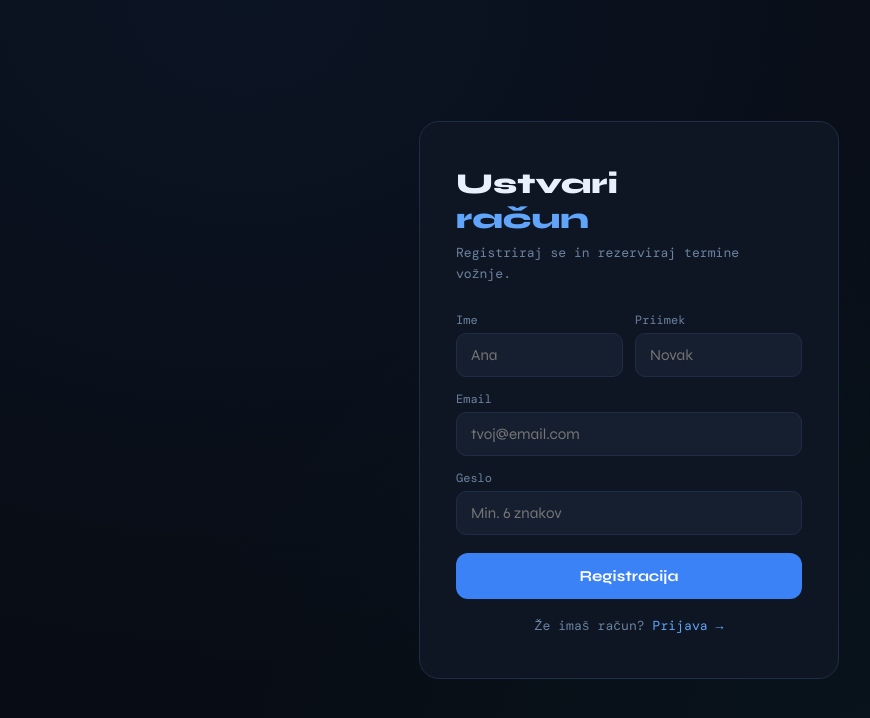
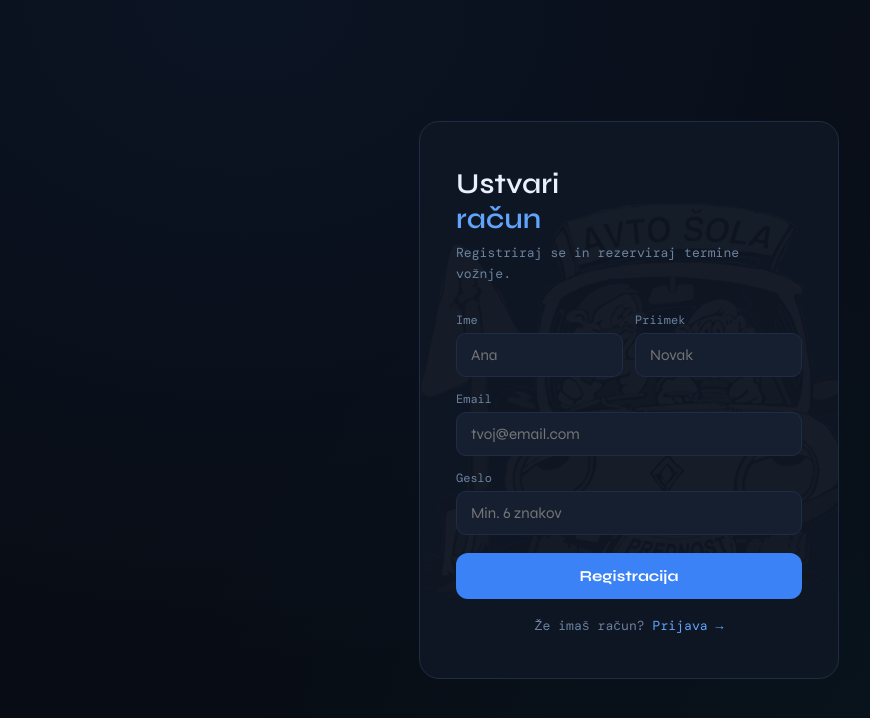
Before and after one commit to kristjan-prednost/prednost-app, a React (Vite) app: page / in a window 1280 px wide. Both pictures are taken after a click on the link "Registracija →". Shown: the top 718 px of the page, without its empty margins (11-881 px from the left). Built offline with nearby package versions, Linux system fonts and the light colour scheme.

Commit message:
fix: register font in logotip

```diff
--- a/src/pages/Register.jsx
+++ b/src/pages/Register.jsx
@@ -65,8 +65,20 @@ export default function Register({ onSwitch, showToast }) {
 
   return (
     <div className="auth-wrap">
-      <div className="auth-box">
-        <h1>Ustvari<br /><span>račun</span></h1>
+      <div className="auth-box" style={{ position: 'relative', overflow: 'hidden' }}>
+        <img src="/logo.png" style={{
+          position: 'absolute',
+          width: '110%',
+          top: '50%',
+          left: '50%',
+          transform: 'translate(-50%, -50%)',
+          opacity: 0.04,
+          filter: 'hue-rotate(200deg) brightness(0.8) saturate(3)',
+          pointerEvents: 'none',
+          zIndex: 0
+        }} />
+        <div style={{ position: 'relative', zIndex: 1 }}>
+          <h1 style={{ fontWeight: 600 }}>Ustvari<br /><span>račun</span></h1>
           <p>Registriraj se in rezerviraj termine vožnje.</p>
           <form onSubmit={register}>
             <div className="field-row">
@@ -94,5 +106,6 @@ export default function Register({ onSwitch, showToast }) {
           </div>
         </div>
       </div>
+    </div>
   )
 }
```
Lines whose indentation alone changed are shown as unchanged.
